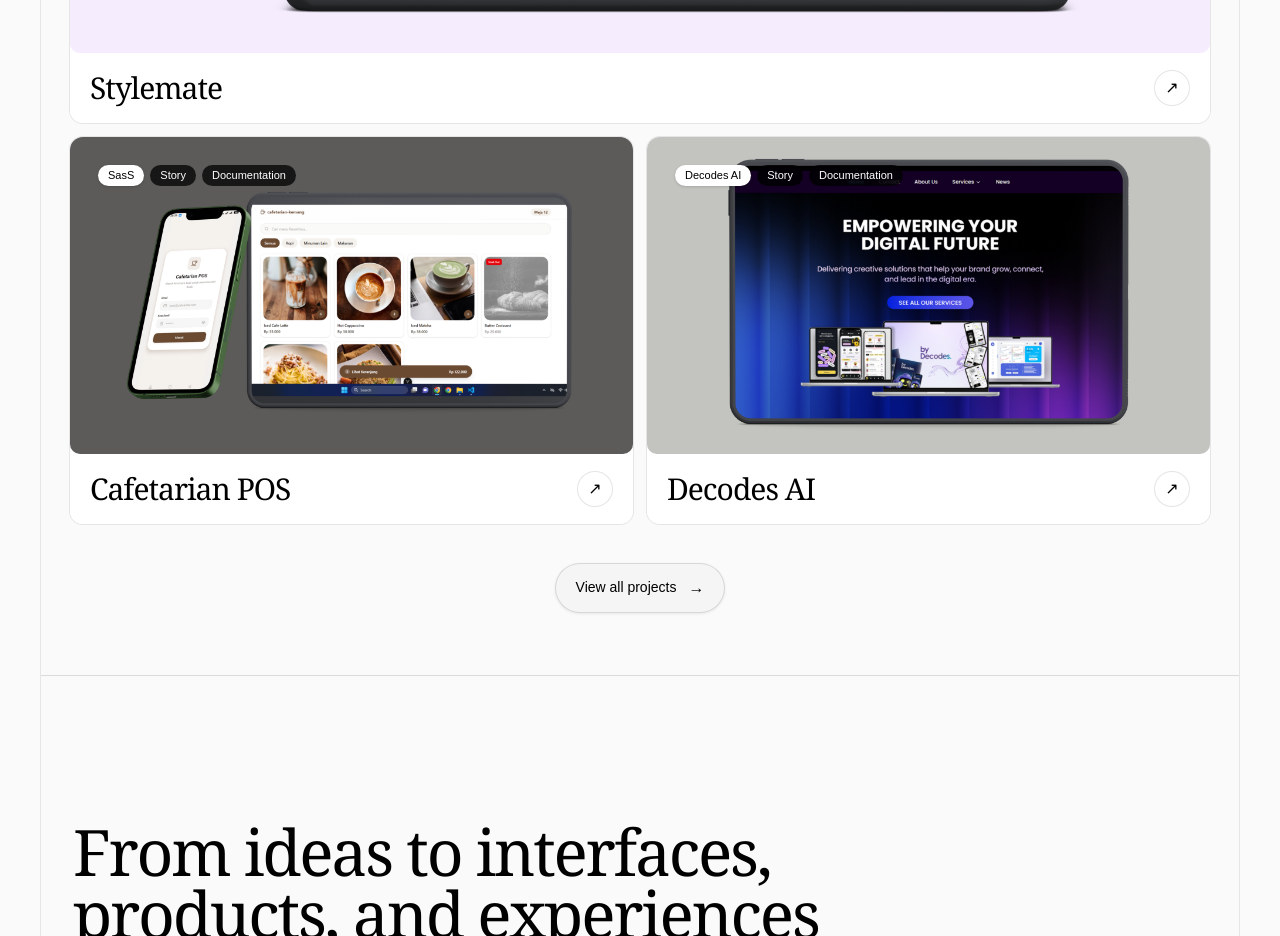
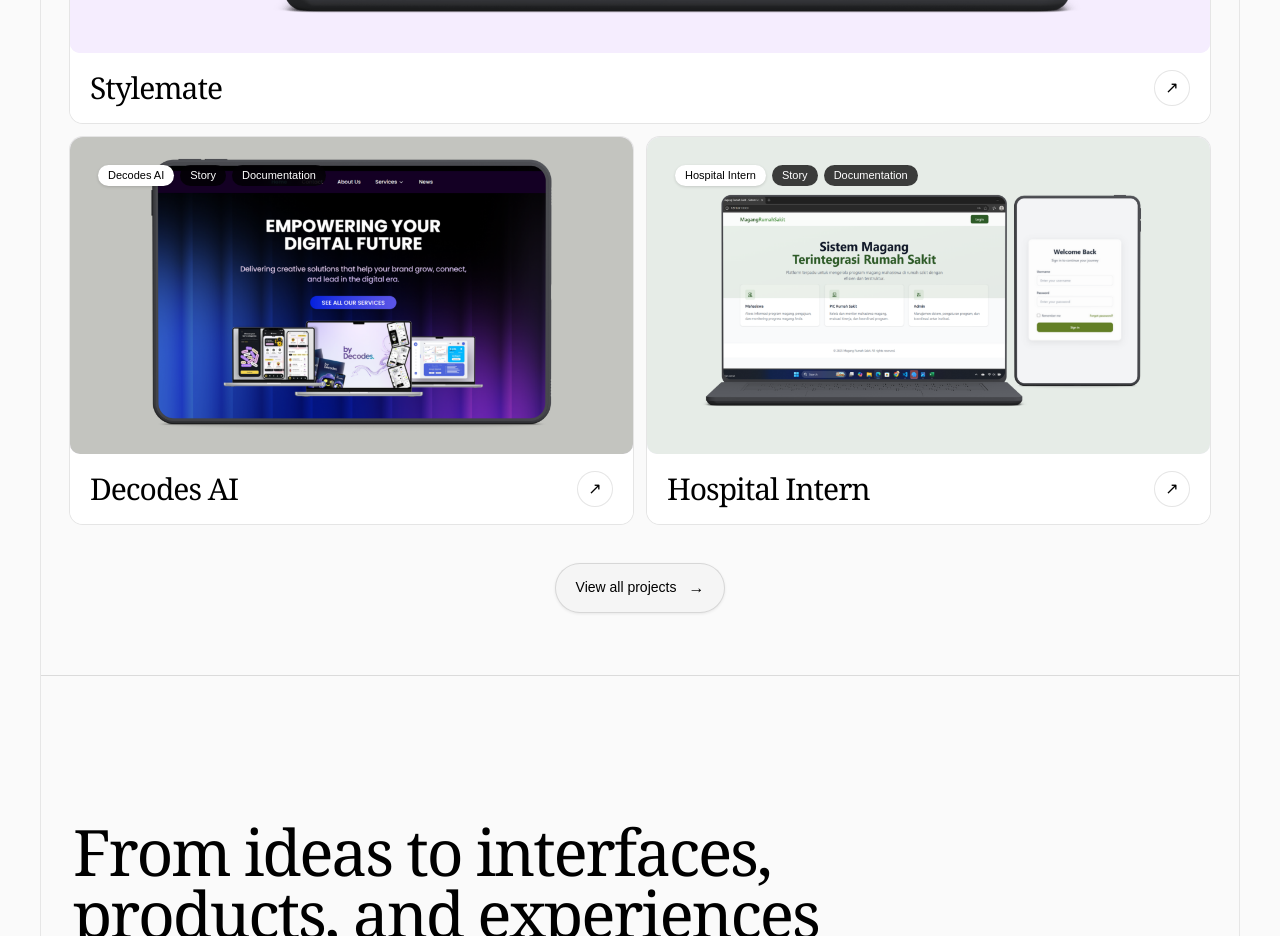
Before and after one commit to tiarayg/Portofolio, a Next.js app: page / in a window 1280 px wide. Shown: the part 1520-2456 px from the top of the page. Built offline with nearby package versions, Linux system fonts and the light colour scheme.

Commit message:
Fix project

```diff
--- a/app/projects/cafetarian/page.tsx
+++ /dev/null
@@ -1,94 +0,0 @@
-import CTA from "@/components/CTA";
-import ProjectDetailHero from "@/components/projects/ProjectDetailHero";
-import ProjectDocumentation from "@/components/projects/ProjectDocumentation";
-import ProjectImage from "@/components/projects/ProjectImage";
-import ProjectStory from "@/components/projects/ProjectStory";
-
-export default function CafetarianProjectPage() {
-  return (
-    <main className="min-h-screen text-black">
-
-      {/* HERO */}
-      <ProjectDetailHero
-        name="Cafetarian POS"
-        description="Cafetarian POS is a cafe management and point-of-sale system designed to streamline ordering, payments, and daily sales management in one integrated platform."
-      />
-
-      {/* MAIN PROJECT IMAGE */}
-      <ProjectImage
-        src="/cafetarian/cafetarian.png"
-        alt="Cafetarian POS project"
-      />
-
-      {/* STORY */}
-      <ProjectStory
-        paragraphs={[
-          "Cafetarian POS is a cafe management system designed to simplify the ordering and payment process for both customers and cafe staff.",
-
-          "Customers can place their orders directly from their table and complete payments using digital methods such as QRIS. The system also supports manual payments that can be processed directly by cafe staff.",
-
-          "For cafe employees, Cafetarian POS provides a dashboard to manage incoming orders and monitor the current order status. This helps staff organize orders more efficiently and provide a smoother service experience for customers.",
-
-          "The system also includes payment management features, allowing staff to handle manual transactions and keep track of completed payments within the same platform.",
-
-          "In addition, Cafetarian POS provides daily sales information to help cafe owners and staff monitor business performance. The system brings together ordering, payment processing, and sales monitoring into one centralized cafe management solution.",
-        ]}
-        services={[
-          "POS System Development",
-          "Web Development",
-          "Frontend Development",
-          "Cafe Management System",
-          "Payment Integration",
-          "Responsive Interface",
-        ]}
-        tools={[
-          "React Native",
-          "Expo",
-          "Vue.js",
-          "Tailwind CSS",
-          "Git",
-          "GitHub",
-        ]}
-        projectLinks={[
-          {
-            label: "GitHub",
-            url: "https://github.com/Cafetarian-ID",
-          },
-        ]}
-      />
-
-      {/* DOCUMENTATION */}
-      <ProjectDocumentation
-        images={[
-          {
-            src: "/cafetarian/cafetarian3.png",
-            alt: "Cafetarian POS documentation 01",
-          },
-          {
-            src: "/cafetarian/cafetarian2.png",
-            alt: "Cafetarian POS documentation 02",
-          },
-          {
-            src: "/cafetarian/cafetarian4.png",
-            alt: "Cafetarian POS documentation 03",
-          },
-          {
-            src: "/cafetarian/cafetarian5.png",
-            alt: "Cafetarian POS documentation 04",
-          },
-          {
-            src: "/cafetarian/cafetarian6.png",
-            alt: "Cafetarian POS documentation 05",
-          },
-          {
-            src: "/cafetarian/cafetarian8.png",
-            alt: "Cafetarian POS documentation 06",
-          },
-        ]}
-      />
-
-      {/* CTA */}
-      <CTA />
-    </main>
-  );
-}
--- a/app/projects/page.tsx
+++ b/app/projects/page.tsx
@@ -11,13 +11,6 @@
     title: "Stylemate",
     image: "/stylemate/stylemate.png",
     tags: ["Mobile App", "Story", "Documentation"],
-  },
-  {
-    id: 2,
-    slug: "cafetarian",
-    title: "Cafetarian",
-    image: "/cafetarian/cafetarian.png",
-    tags: ["SasS", "Story", "Documentation"],
   },
   {
     id: 3,
--- a/components/works/Projects.tsx
+++ b/components/works/Projects.tsx
@@ -13,13 +13,6 @@
   },
   {
     id: 2,
-    slug: "cafetarian",
-    title: "Cafetarian POS",
-    image: "/cafetarian/cafetarian.png",
-    tags: ["SasS", "Story", "Documentation"],
-  },
-  {
-    id: 3,
     slug: "dec-ai",
     title: "Decodes AI",
     image: "/dec-ai/dec-ai.png",
@@ -27,7 +20,7 @@
   },
 
   {
-    id: 4,
+    id: 3,
     slug: "hospital-intern",
     title: "Hospital Intern",
     image: "/hospital-intern/hospital.png",
```
